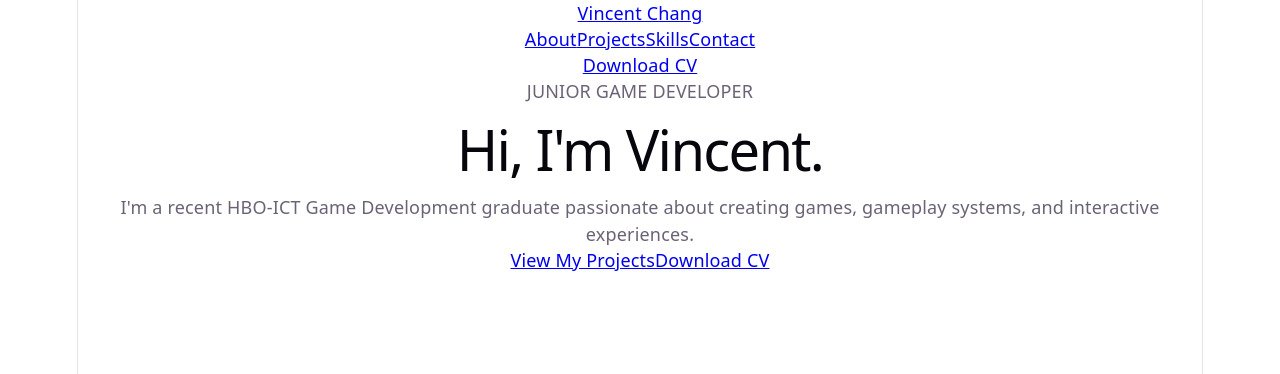
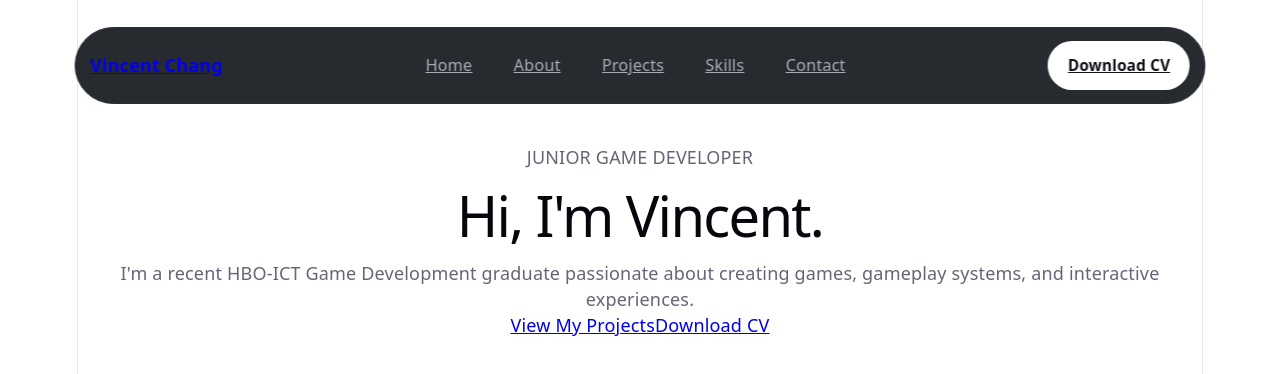
Before and after one commit to VincentLChang/Portfolio, a React app in the folder portfolio/: page / in a window 1280 px wide. Shown: the top 374 px of the page. Built offline with nearby package versions, Linux system fonts and the light colour scheme; the HTML template or start-up script is replaced by a standard one.

Commit message:
feat: update styling and navigation for improved layout and accessibility

```diff
--- a/portfolio/src/App.css
+++ b/portfolio/src/App.css
@@ -1,10 +1,14 @@
 /* Projects */
+main {
+  padding-top: 8rem;
+}
 
 .projects-page {
   padding: 8% 6%;
 }
 
 .projects-header {
+  padding-top: 4rem;
   max-width: 700px;
   margin: 0 auto 5rem auto;
   text-align: center;
@@ -223,3 +227,64 @@
   object-fit: contain;
   display: block;
 }
+
+.navbar {
+  position: fixed;
+  top: 1.5rem;
+  left: 50%;
+  transform: translateX(-50%);
+  z-index: 1000;
+
+  width: min(90%, 1100px);
+  padding: 0.7rem 0.8rem;
+
+  display: flex;
+  align-items: center;
+  justify-content: space-between;
+  gap: 2rem;
+
+  background: rgba(16, 19, 24, 0.9);
+  border: 1px solid #2a2f37;
+  border-radius: 999px;
+
+  backdrop-filter: blur(12px);
+}
+
+.navbar .logo {
+  font-weight: 700;
+  font-size: 1rem;
+  white-space: nowrap;
+}
+.navbar nav {
+  display: flex;
+  align-items: center;
+  gap: 0.3rem;
+}
+
+.navbar nav a {
+  padding: 0.6rem 1rem;
+  border-radius: 999px;
+  color: #a7adb7;
+  font-size: 0.9rem;
+  transition: 0.2s ease;
+}
+
+.navbar nav a:hover {
+  color: #ffffff;
+  background: #1c2129;
+}
+
+.cv-button {
+  padding: 0.65rem 1.1rem;
+  border-radius: 999px;
+  background: #ffffff;
+  color: #101318;
+  font-size: 0.85rem;
+  font-weight: 600;
+  white-space: nowrap;
+  transition: 0.2s ease;
+}
+
+.cv-button:hover {
+  transform: translateY(-1px);
+}
--- a/portfolio/src/pages/Home.jsx
+++ b/portfolio/src/pages/Home.jsx
@@ -9,6 +9,7 @@ function Home() {
         </a>
 
         <nav>
+          <a href="/">Home</a>
           <a href="#about">About</a>
           <a href="/projects">Projects</a>
           <a href="#skills">Skills</a>
--- a/portfolio/src/pages/Projects.jsx
+++ b/portfolio/src/pages/Projects.jsx
@@ -52,9 +52,7 @@ function Projects() {
               <h2>Wind in Your Back</h2>
 
               <p>
-                A game created during the Juniper Dev GameJam,
-                focusing on enemy logic, player bounce mechanics,
-                and narrative design.
+                A game created during The Very Serious Juniper Dev Game Jam. Hosted by Juniper Dev.
               </p>
 
               <div className="project-tags">
@@ -88,12 +86,12 @@ function Projects() {
               <h2>Tickle Time</h2>
 
               <p>
-                A game created during Game Jam 2024, where I worked
-                on item logic, item art, and level design.
+                A game created during the Global Game Jam 2024. The theme was "Make me laugh".
               </p>
 
               <div className="project-tags">
                 <span>Unity</span>
+                <span>C#</span>
               </div>
 
               <Link
```
